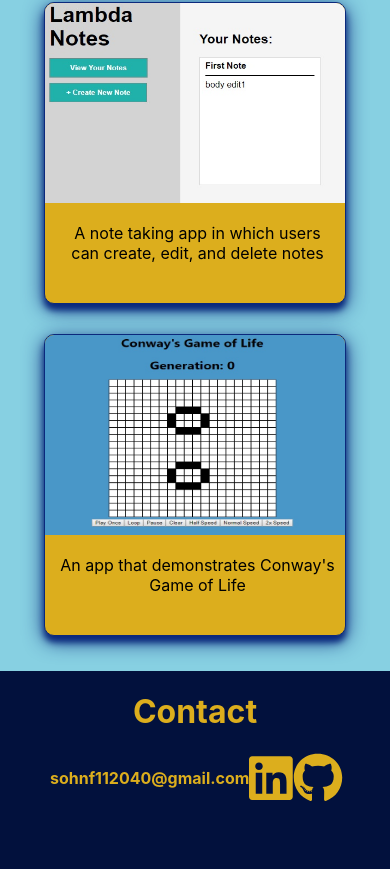
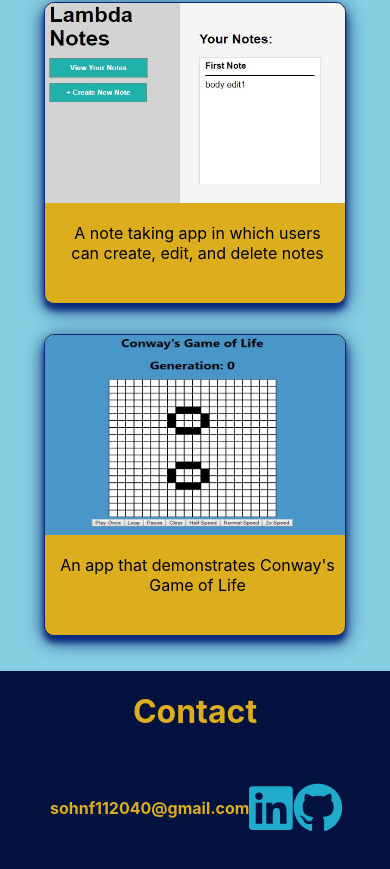
Before and after one commit to fron12/Portfolio, a React (Create React App) app: page / in a window 390 px wide. Shown: the part 1159-2028 px from the top of the page. Built offline with nearby package versions, Linux system fonts and the light colour scheme.

Commit message:
change padding and colors of footer

```diff
--- a/src/App.css
+++ b/src/App.css
@@ -58,19 +58,19 @@
 
 @media(max-width: 1240px){
   .contactIcons {
-    padding: 0 200px 0 200px;
+    padding: 30px 200px 30px 200px;
   }
 }
 
 @media(max-width: 700px){
   .contactIcons {
-    padding: 0 100px 0 100px;
+    padding: 30px 100px 30px 100px;
   }
 }
 
 @media(max-width: 450px){
   .contactIcons {
-    padding: 0 50px 0 50px;
+    padding: 30px 50px 30px 50px;
   }
 }
 
@@ -80,26 +80,25 @@
   border-radius: 50%;
 }
 
+.email {
+  color: rgb(32, 170, 204);
+}
+.email:hover {
+  color: rgb(99, 82, 27);
+}
+
 .fa-linkedin {
-  color: #DCAE1D;
+  color: rgb(32, 170, 204);
   font-size: 50px;
 }
 .fa-linkedin:hover {
-  color: rgb(255, 147, 47);
-}
-
-.fa-envelope {
-  color: #DCAE1D;
-  font-size: 50px;
-}
-.fa-envelope:hover {
-  color: rgb(255, 147, 47);
+  color: rgb(99, 82, 27);
 }
 
 .fa-github {
-  color: #DCAE1D;
+  color: rgb(32, 170, 204);
   font-size: 50px;
 }
 .fa-github:hover {
-  color: rgb(255, 147, 47);
+  color: rgb(99, 82, 27);;
 }
```
